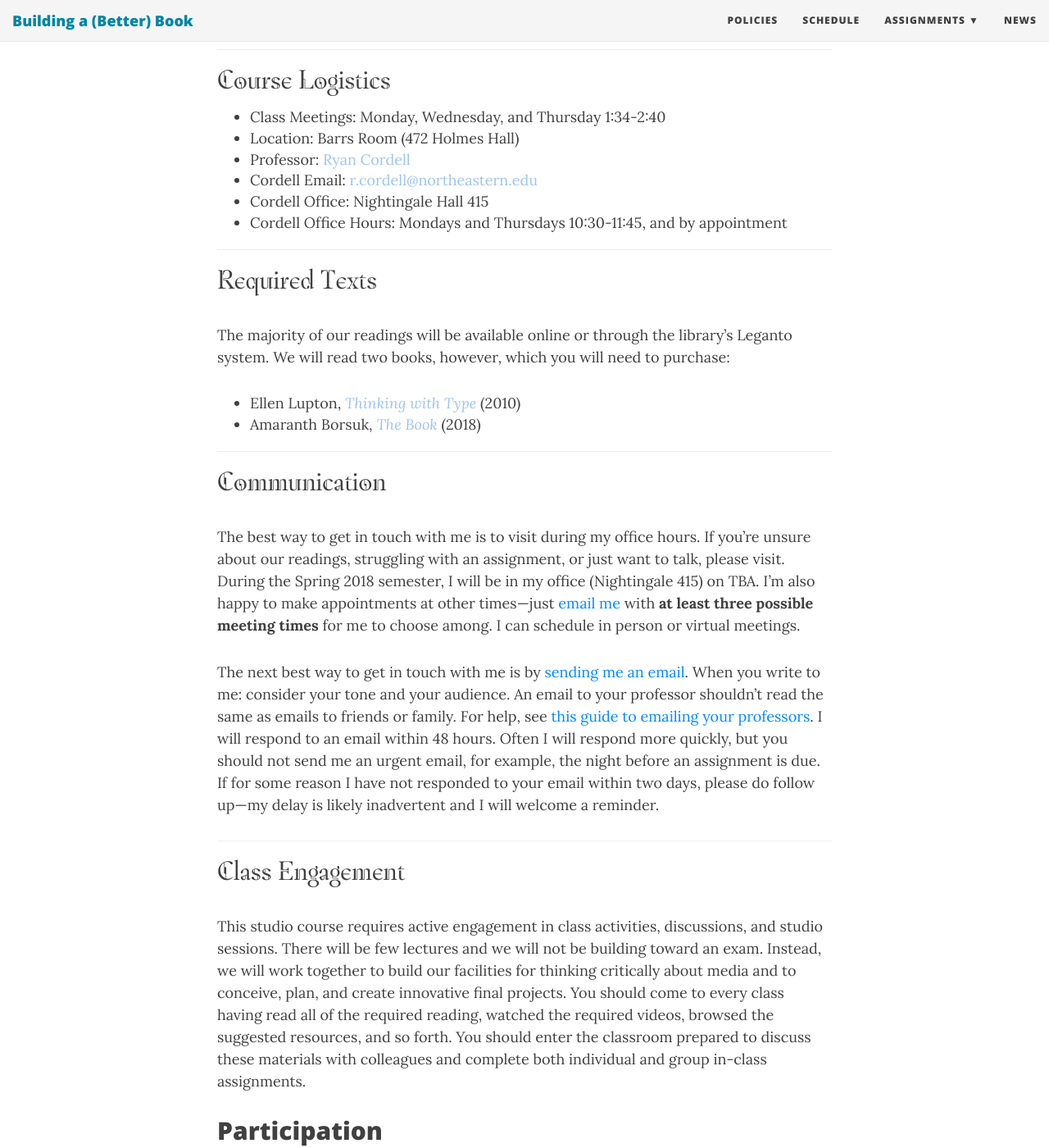
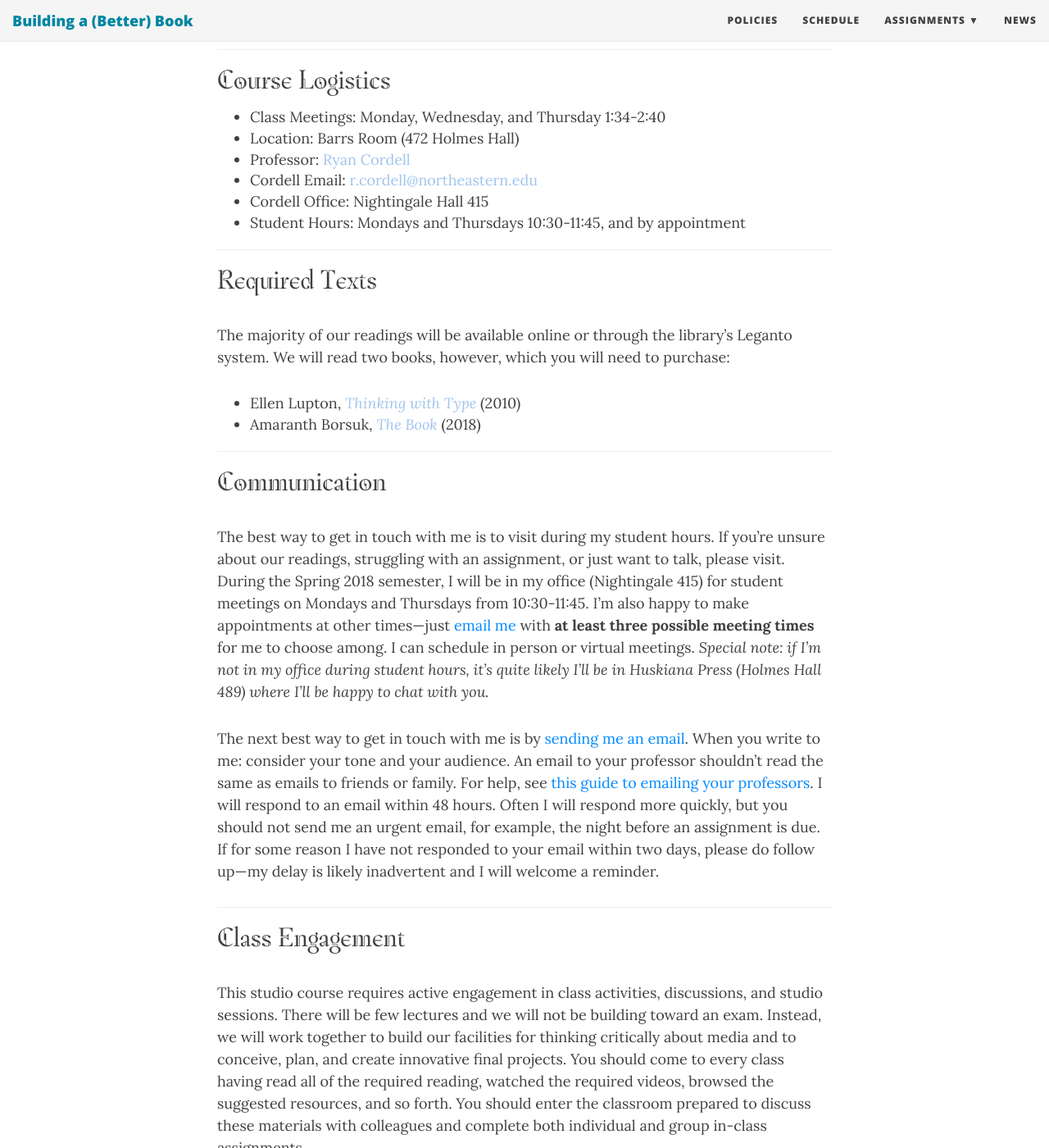
Before and after one commit to rccordell/f19bbb, a Jekyll site: the page built from policies.md, in a window 1280 px wide and 1400 px high, scrolled down 638 px. Shown: the whole window at 82% size. Built offline with Jekyll 4.4.1, drawn with Linux system fonts in a browser that asks for light colours; nearby versions of some CDN libraries; some web fonts are replaced.

Commit message:
update policies and schedule

```diff
--- a/policies.md
+++ b/policies.md
@@ -17,7 +17,7 @@ Really, all I *want* to write here can be found in Sonya Huber's [Shadow Syllabu
 + Professor: [Ryan Cordell](http://ryancordell.org)
 + Cordell Email: [r.cordell@northeastern.edu](mailto:r.cordell@northeastern.edu)
 + Cordell Office: Nightingale Hall 415
-+ Cordell Office Hours: Mondays and Thursdays 10:30-11:45, and by appointment
++ Student Hours: Mondays and Thursdays 10:30-11:45, and by appointment
 
 -----
 
@@ -32,7 +32,7 @@ The majority of our readings will be available online or through the library's L
 
 # Communication
 
-The best way to get in touch with me is to visit during my office hours. If you’re unsure about our readings, struggling with an assignment, or just want to talk, please visit. During the Spring 2018 semester, I will be in my office (Nightingale 415) on TBA. I’m also happy to make appointments at other times—just [email me](mailto:r.cordell@northeastern.edu) with **at least three possible meeting times** for me to choose among. I can schedule in person or virtual meetings.
+The best way to get in touch with me is to visit during my student hours. If you’re unsure about our readings, struggling with an assignment, or just want to talk, please visit. During the Spring 2018 semester, I will be in my office (Nightingale 415) for student meetings on Mondays and Thursdays from 10:30-11:45. I’m also happy to make appointments at other times—just [email me](mailto:r.cordell@northeastern.edu) with **at least three possible meeting times** for me to choose among. I can schedule in person or virtual meetings. *Special note: if I'm not in my office during student hours, it's quite likely I'll be in Huskiana Press (Holmes Hall 489) where I'll be happy to chat with you.*
 
 The next best way to get in touch with me is by [sending me an email](mailto:r.cordell@northeastern.edu). When you write to me: consider your tone and your audience. An email to your professor shouldn’t read the same as emails to friends or family. For help, see [this guide to emailing your professors](https://medium.com/@lportwoodstacer/how-to-email-your-professor-without-being-annoying-af-cf64ae0e4087). I will respond to an email within 48 hours. Often I will respond more quickly, but you should not send me an urgent email, for example, the night before an assignment is due. If for some reason I have not responded to your email within two days, please do follow up—my delay is likely inadvertent and I will welcome a reminder.
 
```
Also changed, not shown: schedule.md (+2 -1 lines).
